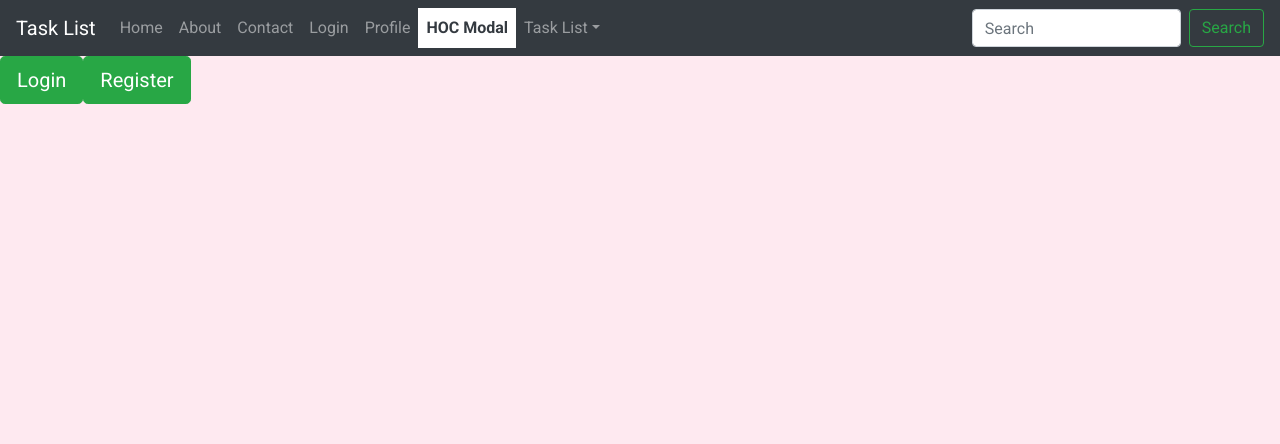
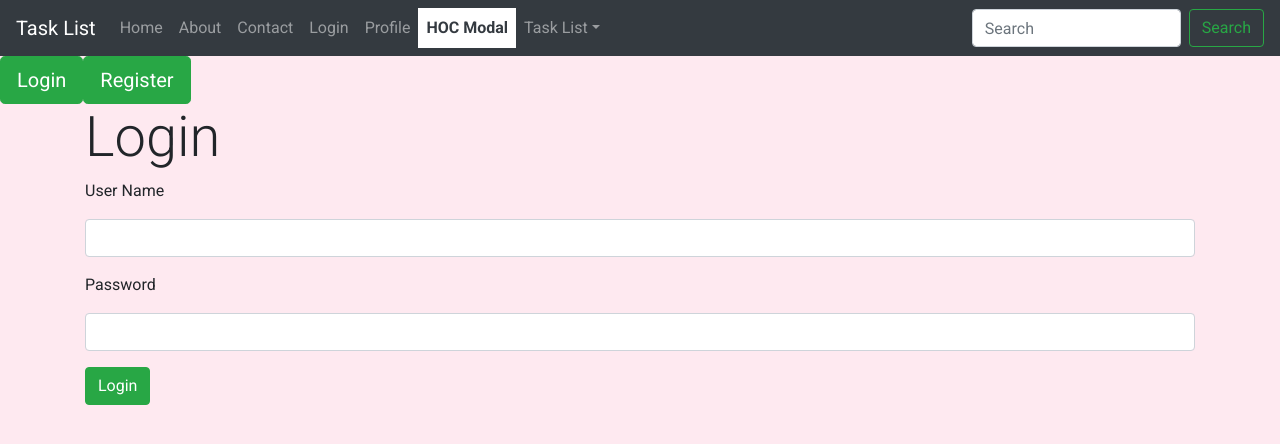
Before and after one commit to camha91/20-task-list-axios, a React (Create React App) app: page /hocModal in a window 1280 px wide. Shown: the top 444 px of the page. Built offline with nearby package versions, Linux system fonts and the light colour scheme.

Commit message:
HOC introduction through Slide down content

```diff
--- a/package.json
+++ b/package.json
@@ -14,6 +14,7 @@
         "react-redux": "^7.2.4",
         "react-router-dom": "^5.2.0",
         "react-scripts": "4.0.3",
+        "react-spring": "^9.2.1",
         "redux": "^4.1.0",
         "redux-saga": "^1.1.3",
         "redux-thunk": "^2.3.0",
--- /dev/null
+++ b/src/HOC/Modal/SlideDown.js
@@ -0,0 +1,24 @@
+import React from "react";
+import { useSpring, animated } from "react-spring";
+
+export default function SlideDown(Component) {
+    const propsSpring = useSpring({
+        to: {
+            marginTop: "0",
+        },
+        from: {
+            marginTop: "-100px",
+        },
+        config: {
+            duration: 500,
+        },
+    });
+
+    return (
+        <div>
+            <animated.div style={propsSpring}>
+                <Component />
+            </animated.div>
+        </div>
+    );
+}
--- a/src/pages/HOCModal/HOCModal.js
+++ b/src/pages/HOCModal/HOCModal.js
@@ -1,9 +1,12 @@
 import React from "react";
 import { useDispatch } from "react-redux";
+import SlideDown from "../../HOC/Modal/SlideDown";
 import Login from "../Login/Login";
 import Register from "../Register/Register";
 
 export default function HOCModal() {
+    const LoginWithSlideDown = new SlideDown(Login);
+
     const dispatch = useDispatch();
 
     return (
@@ -38,6 +41,8 @@
             >
                 Register
             </button>
+
+            {LoginWithSlideDown}
         </div>
     );
 }
```
Also changed, not shown: 1 other file (tests, documents, lock files or other folders).
